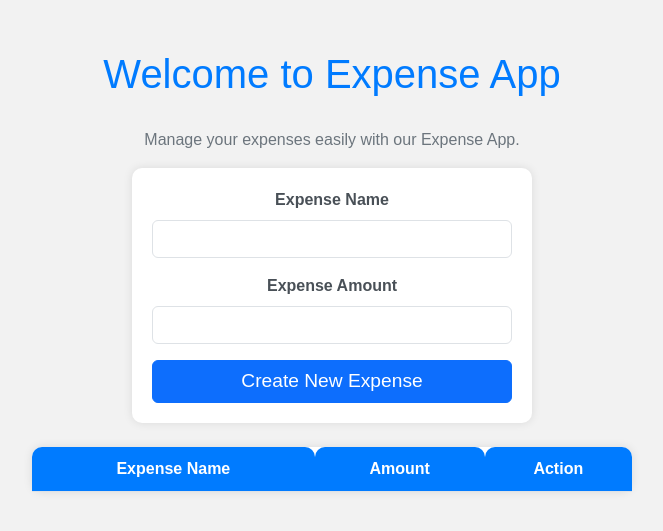
After one commit to Sanidhya572/Login-and-Registration-System-using-Flask, a Flask app: page /create_expense in a window 1280 px wide. The commit adds this page. Shown: the top 531 px of the page, without its empty margins (308-971 px from the left). Run offline with Flask 3, Linux system fonts and the light colour scheme; lists and menus that the app fills with data are empty.

Commit message:
Created a page for create_expense

```diff
--- a/main.py
+++ b/main.py
@@ -1,4 +1,4 @@
-from flask import Flask, render_template
+from flask import Flask, render_template, request, jsonify, redirect, url_for
 
 app = Flask(__name__)
 
@@ -14,5 +14,22 @@ def about():
 def home():
     return render_template('home.html')
 
+@app.route('/login_validation', methods=['POST'])
+def login_validation():
+    email = request.form['email']
+    password = request.form['password']
+
+    # Perform login validation (this is a basic example, you should implement proper validation)
+    if email == 'example@example.com' and password == 'password':
+        return redirect(url_for('home'))
+    else:
+        return "Invalid credentials"  # You can also render a template for displaying error messages
+
+
+@app.route('/create_expense')
+def create_expense():
+    return render_template('create_expense.html')
+
+
 if __name__ == '__main__':
     app.run(debug=True)
--- /dev/null
+++ b/templates/create_expense.html
@@ -0,0 +1,142 @@
+<!DOCTYPE html>
+<html lang="en">
+<head>
+    <meta charset="UTF-8">
+    <meta name="viewport" content="width=device-width, initial-scale=1.0">
+    <title>Home</title>
+    <!-- Bootstrap CSS -->
+    <link href="https://cdn.jsdelivr.net/npm/bootstrap@5.3.3/dist/css/bootstrap.min.css" rel="stylesheet">
+    <!-- Custom CSS -->
+    <style>
+        body {
+            background-color: #f2f2f2; /* shade of grey */
+            font-family: Arial, sans-serif;
+        }
+        .container {
+            margin-top: 50px;
+            text-align: center;
+        }
+        h1 {
+            margin-bottom: 30px;
+            color: #007bff;
+        }
+        p {
+            color: #6c757d;
+        }
+        .form-container {
+            max-width: 400px;
+            margin: 0 auto;
+            background-color: #fff;
+            padding: 20px;
+            border-radius: 10px;
+            box-shadow: 0 0 10px rgba(0, 0, 0, 0.1);
+        }
+        .form-label {
+            font-weight: bold;
+            color: #495057;
+        }
+        .form-control {
+            margin-bottom: 15px;
+        }
+        #createExpenseBtn {
+            font-size: 1.2rem;
+            width: 100%;
+        }
+        #expenseTable {
+            max-width: 600px;
+            margin: 20px auto;
+            background-color: #fff;
+            border-radius: 10px;
+            box-shadow: 0 0 10px rgba(0, 0, 0, 0.1);
+        }
+        #expenseTable th,
+        #expenseTable td {
+            padding: 10px;
+            text-align: center;
+        }
+        #expenseTable th {
+            background-color: #007bff;
+            color: #fff;
+            border-radius: 10px 10px 0 0;
+        }
+        #expenseTable tbody tr:nth-child(even) {
+            background-color: #f2f2f2;
+        }
+        #expenseTable tbody tr:last-child {
+            border-radius: 0 0 10px 10px;
+        }
+        .delete-btn {
+            cursor: pointer;
+            color: red;
+        }
+    </style>
+</head>
+<body>
+
+<div class="container">
+    <h1>Welcome to Expense App</h1>
+    <p>Manage your expenses easily with our Expense App.</p>
+    <div class="form-container">
+        <form id="expenseForm">
+            <div class="mb-3">
+                <label for="expenseName" class="form-label">Expense Name</label>
+                <input type="text" class="form-control" id="expenseName" required>
+            </div>
+            <div class="mb-3">
+                <label for="expenseAmount" class="form-label">Expense Amount</label>
+                <input type="number" class="form-control" id="expenseAmount" required>
+            </div>
+            <button id="createExpenseBtn" type="button" class="btn btn-primary">Create New Expense</button>
+        </form>
+    </div>
+    <!-- Table to display expenses -->
+    <table id="expenseTable" class="table mt-4">
+        <thead>
+            <tr>
+                <th>Expense Name</th>
+                <th>Amount</th>
+                <th>Action</th>
+            </tr>
+        </thead>
+        <tbody>
+            <!-- Existing expense rows will be appended here -->
+        </tbody>
+    </table>
+</div>
+
+<!-- Bootstrap JS (optional if already included in your layout) -->
+<script src="https://cdn.jsdelivr.net/npm/bootstrap@5.3.3/dist/js/bootstrap.bundle.min.js"></script>
+<!-- jQuery (required for Bootstrap) -->
+<script src="https://code.jquery.com/jquery-3.6.0.min.js"></script>
+<!-- Custom JavaScript -->
+<script>
+    $(document).ready(function () {
+        // Function to add a new expense
+        $('#createExpenseBtn').click(function () {
+            // Get expense name and amount from the form
+            var expenseName = $('#expenseName').val();
+            var expenseAmount = parseFloat($('#expenseAmount').val()).toFixed(2); // Format amount to two decimal places
+            // Create a new table row with user input
+            var newRow = '<tr>' +
+                            '<td>' + expenseName + '</td>' +
+                            '<td>$' + expenseAmount + '</td>' +
+                            '<td><span class="delete-btn">Delete</span></td>' + // Add delete button
+                         '</tr>';
+            // Append the new row to the table body
+            $('#expenseTable tbody').append(newRow);
+            // Reset the form fields
+            $('#expenseForm')[0].reset();
+        });
+
+        // Function to delete an expense
+        $(document).on('click', '.delete-btn', function () {
+            // Confirm deletion
+            if (confirm("Are you sure you want to delete this expense?")) {
+                $(this).closest('tr').remove(); // Remove the expense row
+            }
+        });
+    });
+</script>
+
+</body>
+</html>
--- a/templates/home.html
+++ b/templates/home.html
@@ -105,7 +105,7 @@
                 <div class="card">
                     <div class="card-body text-center">
                         <p>Create a new Expense</p>
-                        <button class="btn btn-danger">Create</button>
+                        <button class="btn btn-danger"onclick="window.location.href='/create_expense'">Create</button>
                     </div>
                 </div>
             </div>
--- a/templates/login.html
+++ b/templates/login.html
@@ -29,11 +29,11 @@
             <div class="col-md-4 mt-100">
                 <div class="card">
                     <div class="card-body">
-                        <form class="form">
+                        <form class="form" method="post" action="/login_validation">
                             <label>Email</label><br>
-                            <input type="email" class="form-control"><br>
+                            <input type="email" class="form-control" name="email"><br>
                             <label>Password</label><br>
-                            <input type="password" class="form-control"><br>
+                            <input type="password" class="form-control" name="password"><br>
                             <div class="text-center"> <!-- Center the submit button -->
                                 <input type="submit" class="btn btn-primary btn-lg" value="Login">
                             </div>
```
